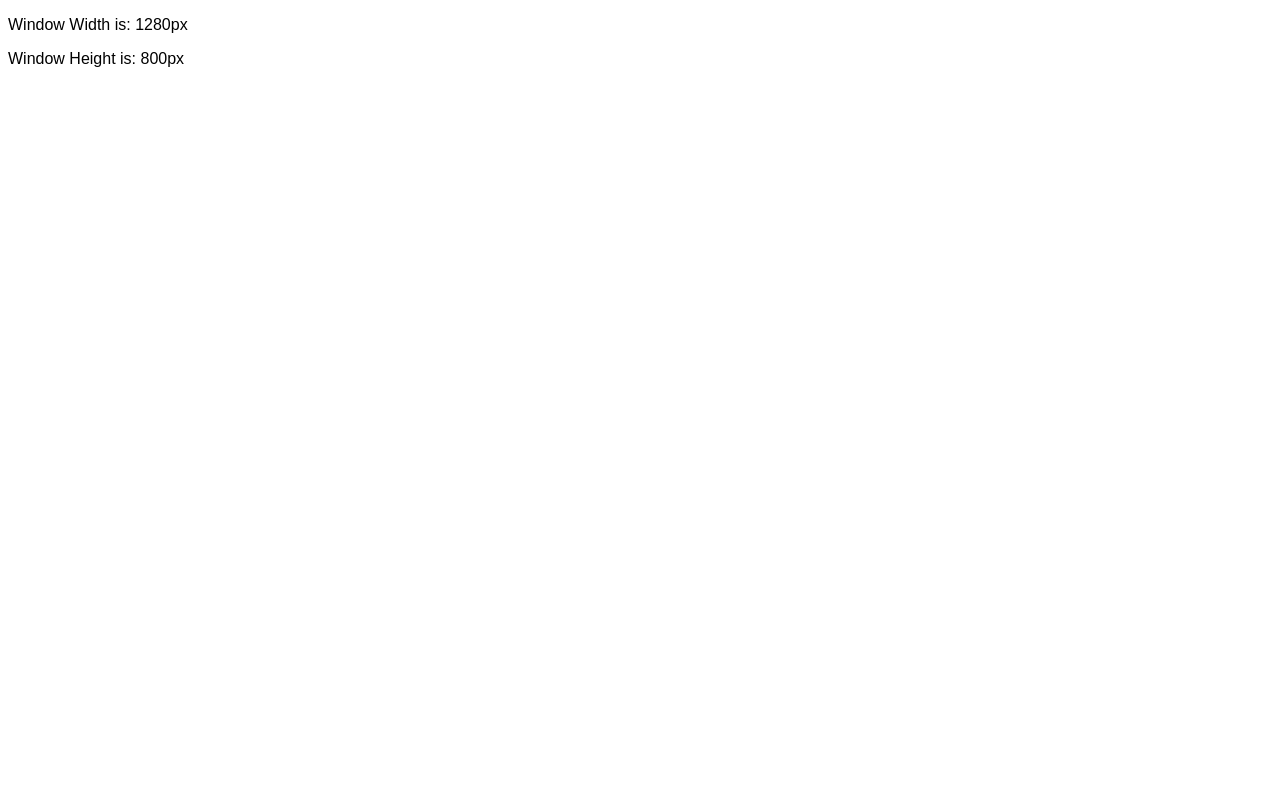
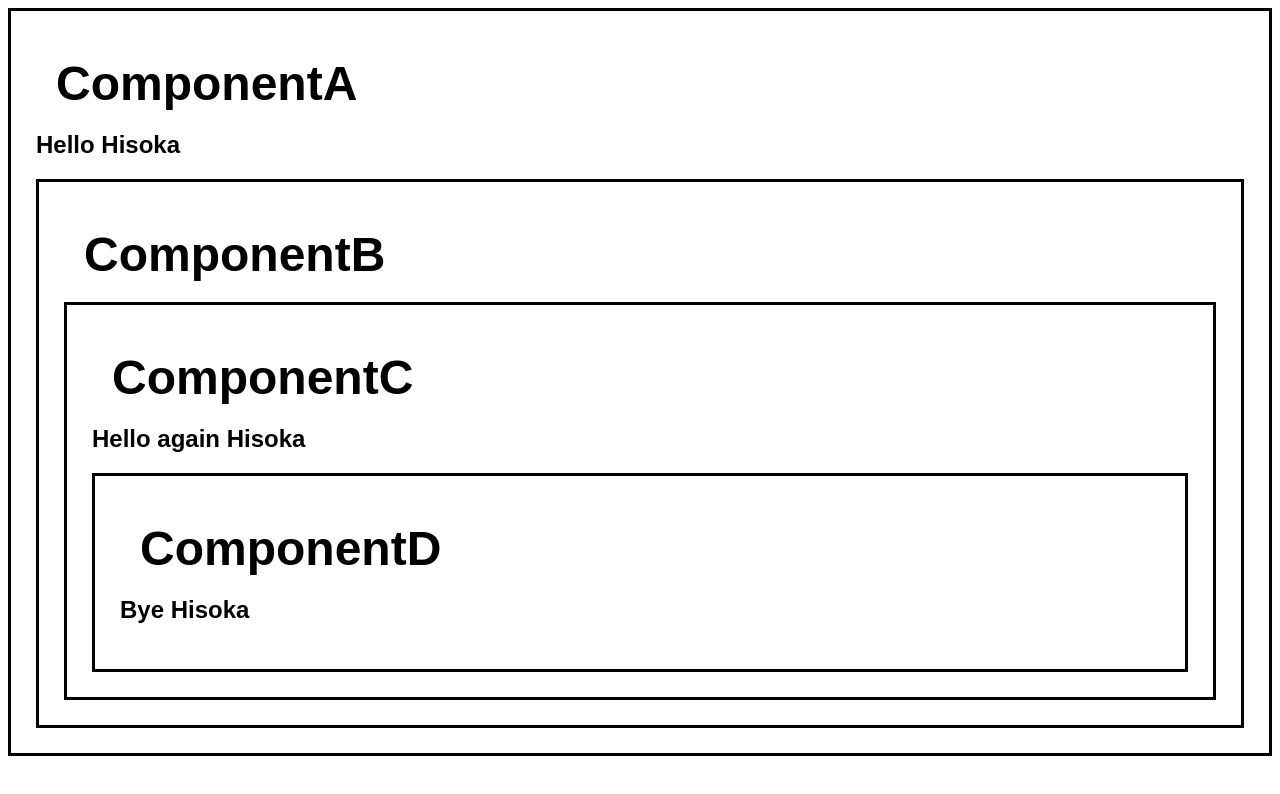
Before and after one commit to messafa-mohammed/hooks, a React (Vite) app: page / in a window 1280 px wide. Shown: the top 794 px of the page. Built offline with nearby package versions, Linux system fonts and the light colour scheme.

Commit message:
useContext

```diff
--- a/src/App.jsx
+++ b/src/App.jsx
@@ -1,9 +1,9 @@
-import ScreenDimensions from "./ScreenDimensions"
+import ComponentA from "./ComponentA"
 function App() {
 
   return (
     <>
-      <ScreenDimensions/>
+      <ComponentA/>
     </>
   )
 }
--- /dev/null
+++ b/src/ComponentA.jsx
@@ -0,0 +1,20 @@
+import React,{useState,createContext} from "react";
+import ComponentB from "./ComponentB";
+
+export const UserContext = createContext();
+
+function ComponentA(){
+    const [user,setUser] = useState("Hisoka");
+    return(
+        <div className="box">
+            <h1>ComponentA</h1>
+            <h2>{`Hello ${user}`}</h2>
+            <UserContext.Provider value={user}>
+                <ComponentB/>
+            </UserContext.Provider>
+
+        </div>
+
+    )
+}
+export default ComponentA;
--- /dev/null
+++ b/src/ComponentB.jsx
@@ -0,0 +1,13 @@
+import ComponentC from "./ComponentC";
+
+function ComponentB(){
+    return(
+        <div className="box">
+            <h1>
+                ComponentB
+            </h1>
+            <ComponentC/>
+        </div>
+    )
+}
+export default ComponentB;
--- /dev/null
+++ b/src/ComponentC.jsx
@@ -0,0 +1,15 @@
+import React,{useContext} from "react";
+import {UserContext} from './ComponentA'
+import ComponentD from "./ComponentD";
+
+function ComponentC(){
+    const user = useContext(UserContext);
+    return(
+        <div className="box">
+            <h1>ComponentC</h1>
+            <h2>{`Hello again ${user}`}</h2>
+            <ComponentD/>
+        </div>
+    )
+}
+export default ComponentC;
--- /dev/null
+++ b/src/ComponentD.jsx
@@ -0,0 +1,13 @@
+import React,{useContext} from "react";
+import {UserContext} from './ComponentA'
+
+function ComponentD(){
+    const user = useContext(UserContext);
+    return(
+        <div className="box">
+            <h1>ComponentD</h1>
+            <h2>{`Bye ${user}`}</h2>
+        </div>
+    )
+}
+export default ComponentD;
--- a/src/index.css
+++ b/src/index.css
@@ -75,3 +75,8 @@
   border-radius: 10px;
   border: 3px solid hsl(0, 0%, 80%);
 }
+
+.box{
+  border: 3px solid;
+  padding: 25px;
+}
```
